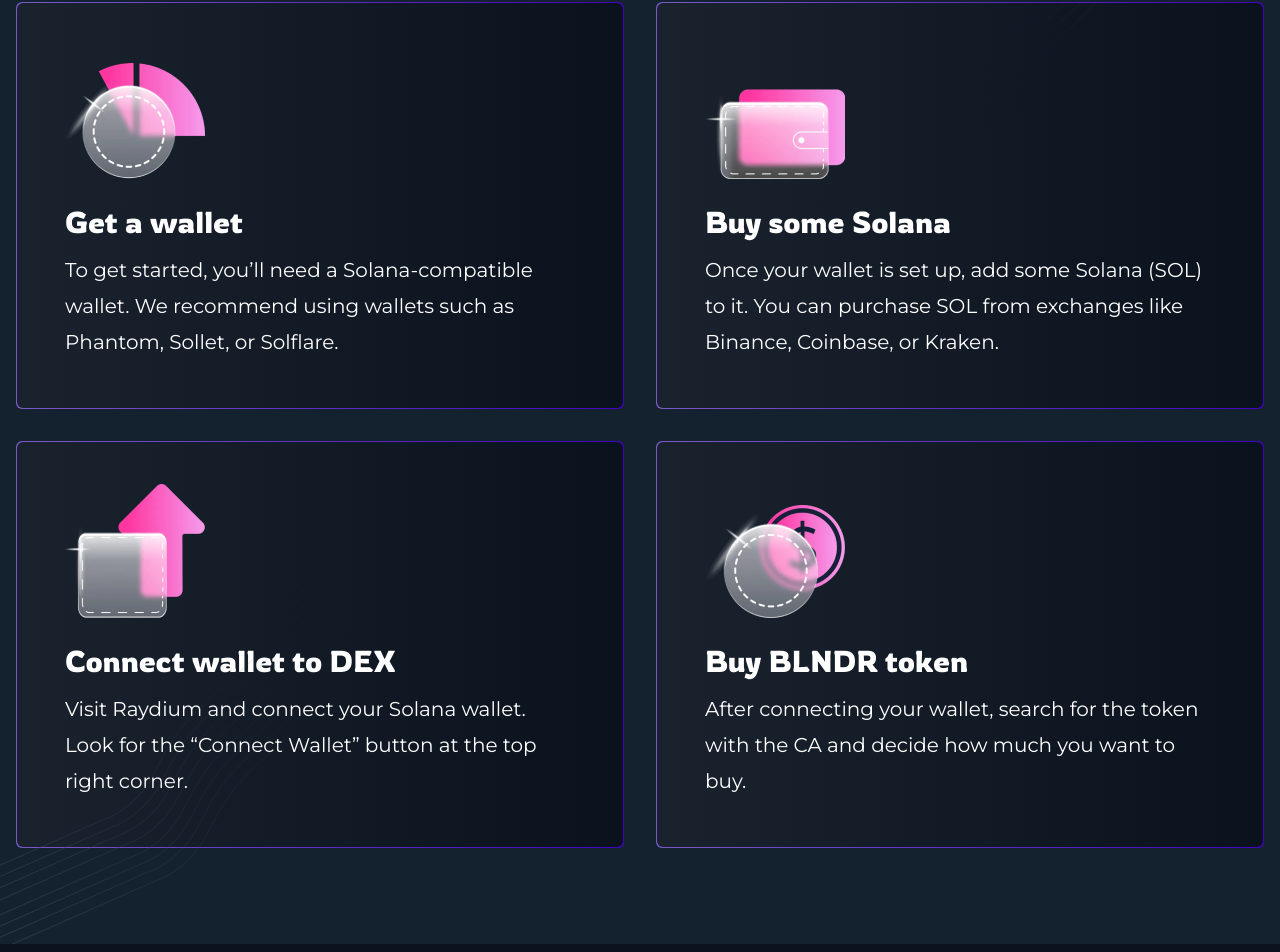
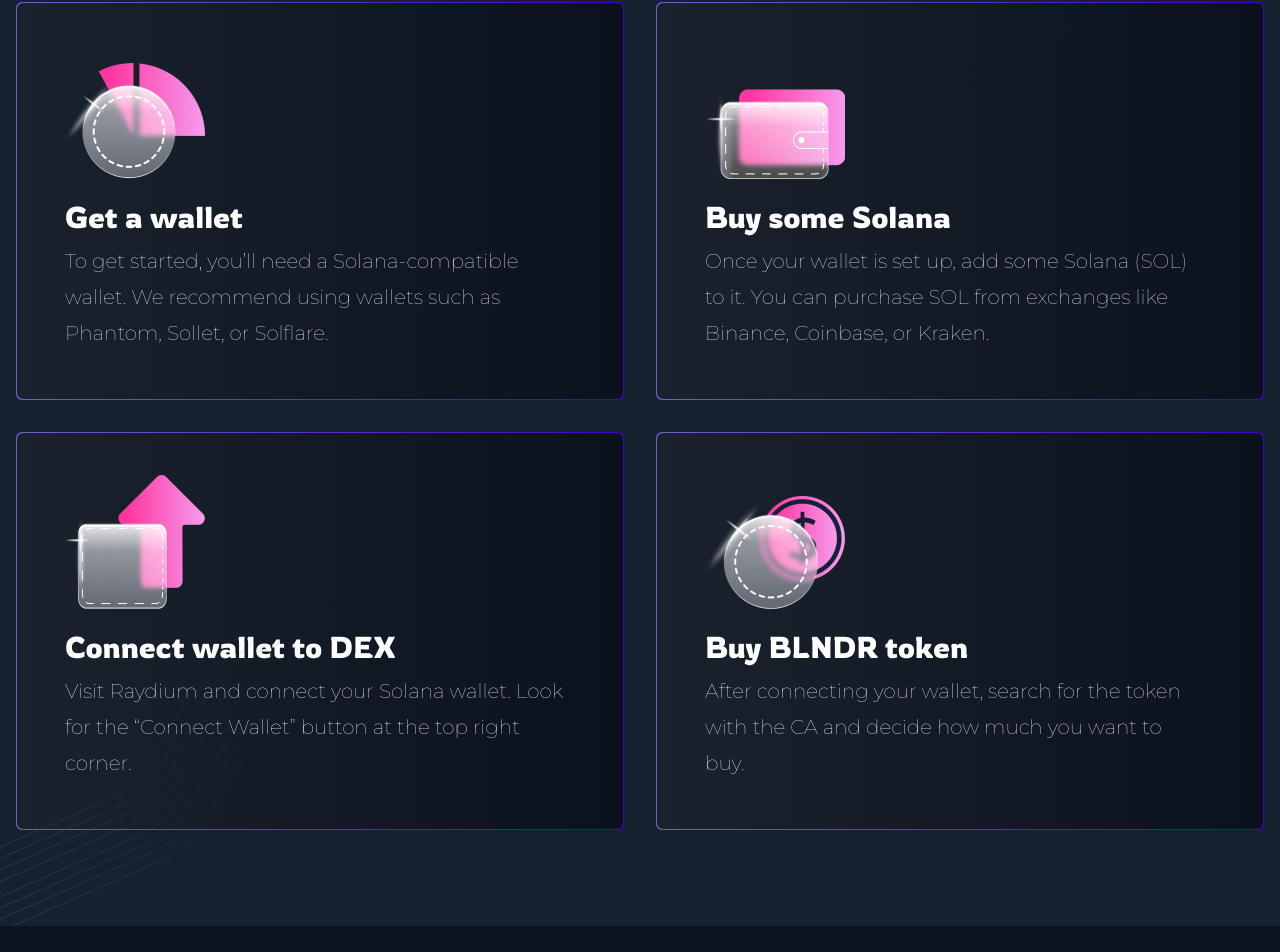
Before and after one commit to masudrana2779/meme, a React (Vite) app: page / in a window 1280 px wide. Shown: the part 4879-5831 px from the top of the page. Built offline with nearby package versions, Linux system fonts and the light colour scheme.

Commit message:
more changed

```diff
--- a/src/components/HowToBuy.jsx
+++ b/src/components/HowToBuy.jsx
@@ -50,8 +50,8 @@
                   />
                 </div>
                 <div className="max-w-[500px] w-full">
-                  <h3 className="text-3xl rowd leading-[45px] mb-2">{step.title}</h3>
-                  <p className="mon text-xl leading-9">{step.description}</p>
+                  <h3 className="text-xl md:text-3xl rowd leading-[45px] mb-2">{step.title}</h3>
+                  <p className="mon text-base md:text-xl leading-6 md:leading-9 font-thin">{step.description}</p>
                 </div>
               </div>
             </div>
```
